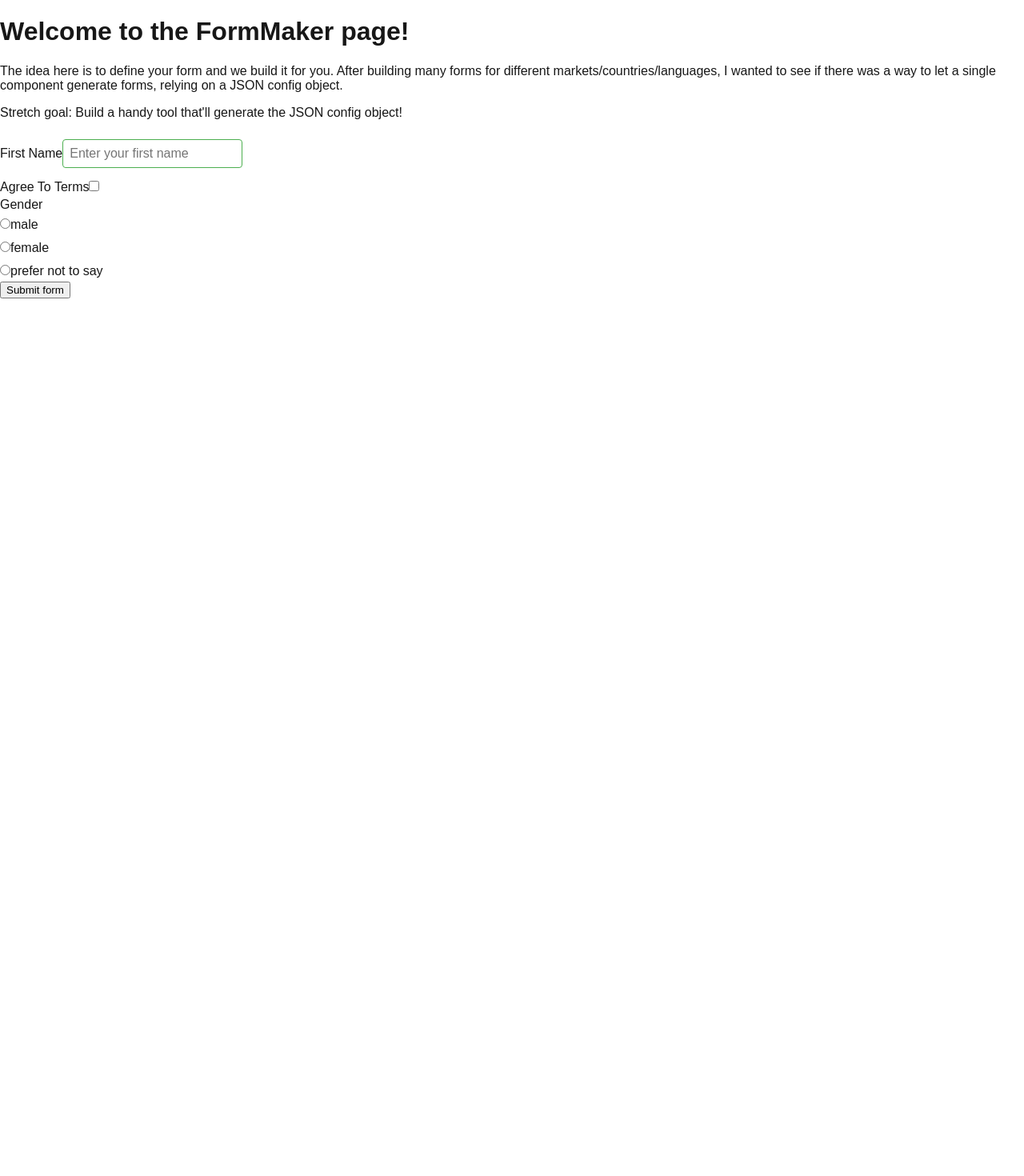
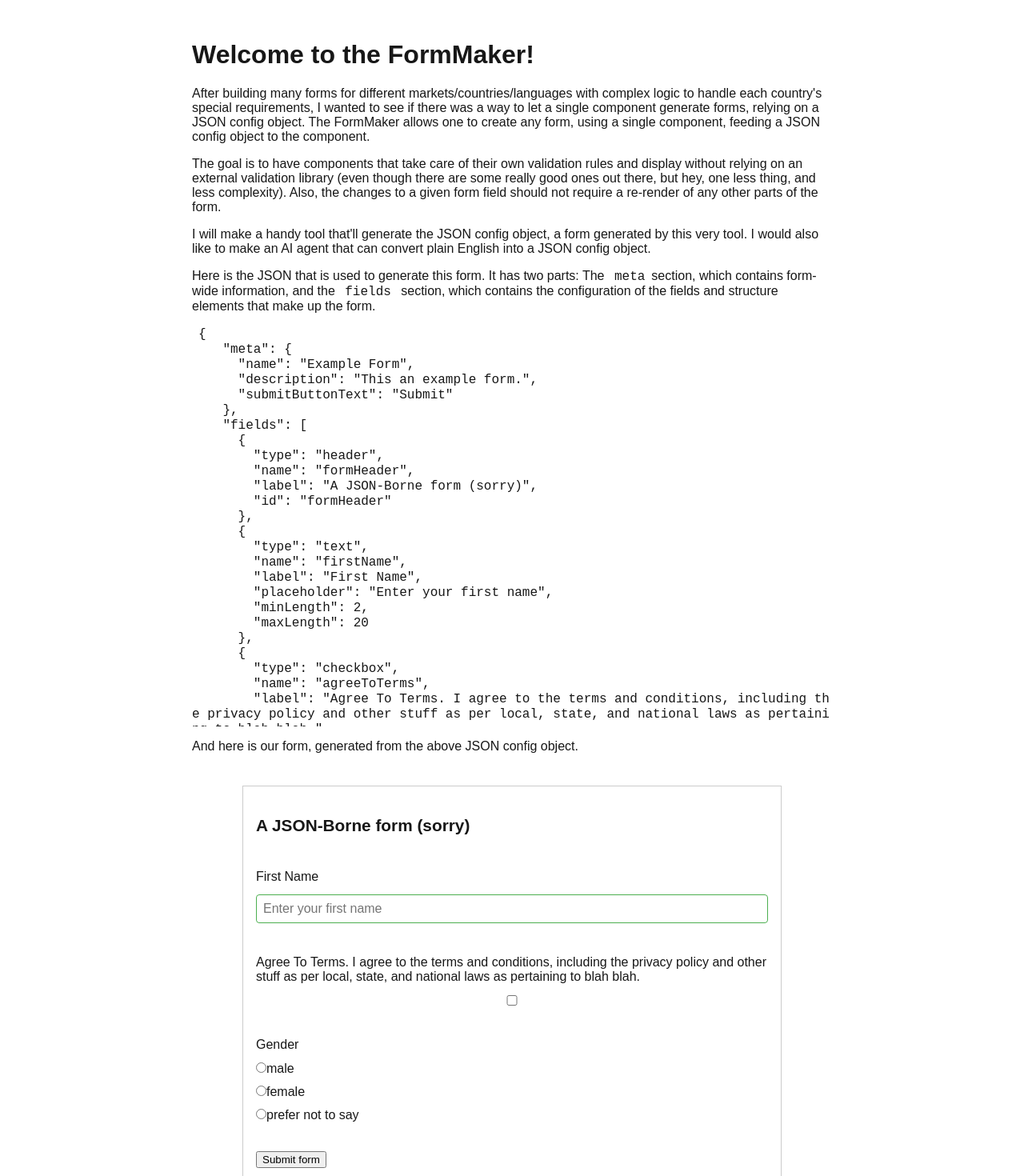
Before and after one commit to thohan/iguana, a Next.js app: page /form-maker in a window 1280 px wide. Shown: the top 1470 px of the page at 80% size. Before the commit the page ends 800 px from the top, so only its background shows below. Built offline with nearby package versions, Linux system fonts and the light colour scheme.

Commit message:
Enhance form functionality: add header support. Introduce test configuration for example forms and update styles for better layout. Got radio button state working. Submitted form values display below the form.

```diff
--- a/app/form-maker/form-field.tsx
+++ b/app/form-maker/form-field.tsx
@@ -1,6 +1,11 @@
 import React from "react";
 import { FormFieldObject } from "./form-maker-models";
 
+// TODO: Move markup to external file for react, that can be swapped out for,
+// say, react that implements radix-ui, or angular, or vue, or whatever.
+// This is completely customizable. Use your own markup and/or tweak this as needed.
+// ALSO TODO: Implement behaviors for "eagerErrorDisplay" flag or switch that will determine
+// how in-your-face we want to be with error messages and validation.
 export default function FormField({
   fieldObject,
   fieldValue,
@@ -17,6 +22,13 @@ export default function FormField({
   let field: React.ReactNode;
 
   switch (fieldObject.type) {
+    case "header":
+      field = (
+        <h2 className="form-header" key={fieldObject.id}>
+          {fieldObject.label || fieldObject.name}
+        </h2>
+      );
+      break;
     case "checkbox":
     case "cb":
       field = (
@@ -25,10 +37,10 @@ export default function FormField({
           checked={fieldChecked}
           onChange={onChange}
           name={fieldObject.name}
-          id={fieldObject.id}
+          id={fieldObject.id || fieldObject.name}
           key={fieldObject.id}
           data-test={fieldObject.dataTest}
-          className="form-field"
+          className="form-field checkbox"
         />
       );
       break;
@@ -41,14 +53,17 @@ export default function FormField({
               <input
                 type="radio"
                 name={fieldObject.name}
-                id={option.label}
-                key={option.label}
-                data-test={`${fieldObject.dataTest}-${option.value}`}
+                id={`${fieldObject.id}-${option.value}`}
+                //key={option.label}
+                data-test={
+                  fieldObject.dataTest ? `${fieldObject.dataTest}-${option.value}` : null
+                }
                 className="form-field"
-                checked={option.checked} // Assuming options have a value property
+                value={option.value}
+                checked={fieldValue === option.value}
                 onChange={onChange}
               />
-              <label htmlFor={option.label}>{option.label}</label>
+              <label htmlFor={`${fieldObject.id}-${option.id}`}>{option.label}</label>
             </div>
           ))}
         </div>
@@ -60,7 +75,7 @@ export default function FormField({
       field = (
         <select
           name={fieldObject.name}
-          id={fieldObject.id}
+          id={fieldObject.id || fieldObject.name}
           data-test={fieldObject.dataTest}
           className="form-field"
           onChange={onChange}
@@ -74,12 +89,12 @@ export default function FormField({
       field = (
         <textarea
           name={fieldObject.name}
-          id={fieldObject.id}
+          id={fieldObject.id || fieldObject.name}
           data-test={fieldObject.dataTest}
           placeholder={fieldObject.placeholder}
           className="form-field"
-          required={fieldObject.required}
-          disabled={fieldObject.disabled}
+          required={fieldObject.required || true}
+          disabled={fieldObject.disabled || false}
           minLength={fieldObject.minLength}
           maxLength={fieldObject.maxLength}
           onChange={onChange}
@@ -93,26 +108,33 @@ export default function FormField({
           value={fieldValue}
           onChange={onChange}
           name={fieldObject.name}
-          id={fieldObject.id}
+          id={fieldObject.id || fieldObject.name}
           key={fieldObject.id}
           data-test={fieldObject.dataTest}
           placeholder={fieldObject.placeholder}
           className={isValid ? "form-field valid" : "form-field invalid"}
-          required={fieldObject.required}
-          disabled={fieldObject.disabled}
+          required={fieldObject.required || true}
+          disabled={fieldObject.disabled || false}
           minLength={fieldObject.minLength}
           maxLength={fieldObject.maxLength}
         />
       );
       break;
   }
+  // Wrap each field in a label that needs a label, rather than below?
+  return (
+    <div className="form-field-wrapper">
+      {fieldObject.type !== "header" ? (
+        <>
 
-  return (
-    <div>
-      <label htmlFor={fieldObject.id || fieldObject.name}>
-        {fieldObject.label || fieldObject.name}
-      </label>
-      {field}
+          <label htmlFor={fieldObject.id || fieldObject.name}>
+            {fieldObject.label || fieldObject.name}
+          </label>
+          {field}
+        </>
+      ) : (
+        field
+      )}
     </div>
   );
 }
--- a/app/form-maker/form-maker.tsx
+++ b/app/form-maker/form-maker.tsx
@@ -1,6 +1,7 @@
 "use client";
 import React, { useState } from "react";
 import FormField from "./form-field";
+import { testConfigFile } from "./test-config-file";
 import { FormMetaObject, FormFieldObject, FormConfigObject } from "./form-maker-models";
 
 // Move to utility file?
@@ -32,9 +33,10 @@ function parseFormConfig(config: string): FormConfigObject {
           field.regex,
           field.dataTest,
           field.options
-            ? field.options.map((option: { label?: string; value: string; checked: boolean }) => ({
+            ? field.options.map((option: { label?: string; value: string; id: string; checked: boolean; }) => ({
               label: option.label,
               value: option.value,
+              id: option.id,
               checked: option.checked || false,
             }))
             : []
@@ -51,64 +53,25 @@ function parseFormConfig(config: string): FormConfigObject {
   }
 }
 
-// Move to utility file?
 function getDefaultFormConfig(): string {
-  return `{
-    "meta": {
-      "name": "Default Form",
-      "description": "This is a default form configuration.",
-      "version": "1.0.0",
-      "eagerErrorDisplay": false,
-      "submitButtonText": "Submit"
-    },
-    "fields": [
-      {
-        "type": "text",
-        "name": "firstName",
-        "id": "firstName",
-        "label": "First Name",
-        "placeholder": "Enter your first name",
-        "required": true,
-        "disabled": false,
-        "minLength": 2,
-        "maxLength": 20,
-        "regex": "",
-        "dataTest": "first-name-textbox"
-      },
-      {
-        "type": "checkbox",
-        "name": "agreeToTerms",
-        "id": "agreeToTerms",
-        "label": "Agree To Terms",
-        "placeholder": "Enter your first name",
-        "disabled": false,
-        "dataTest": "agree-to-terms-checkbox"
-      },
-      {
-        "type": "radio",
-        "name": "gender",
-        "id": "gender",
-        "label": "Gender",
-        "disabled": false,
-        "dataTest": "gender-radio",
-        "options": [{
-          "label": "male", "value": "male"
-        },{
-          "label":"female", "value": "female"
-        },{
-          "label": "prefer not to say", "value": "prefer-not-to-say"
-        }]
-      }
-    ]
-  }`;
+  return testConfigFile.config;
 }
 
+type FormMakerProps = {
+  config: string;
+  setFormOutputAction: React.Dispatch<React.SetStateAction<string | undefined>>;
+};
+
 // Might make more sense to pass in the config info some other way than as a prop.
-export default function FormMaker({ config }: { config: string }) {
+export default function FormMaker({
+  config,
+  setFormOutputAction
+}: FormMakerProps
+) {
   const [isValid, setIsValid] = useState(true);
 
   function onValueChanged(
-    event: React.ChangeEvent<HTMLInputElement | HTMLSelectElement | HTMLTextAreaElement>
+    event: React.ChangeEvent<HTMLInputElement | HTMLSelectElement | HTMLTextAreaElement | any>
   ) {
     if (event.target.checkValidity()) {
       setIsValid(true);
@@ -117,7 +80,7 @@ export default function FormMaker({ config }: { config: string }) {
       setIsValid(false);
     }
 
-    updateFormState(event.target.name, event.target.type, event.target.value, (event.target as HTMLInputElement).checked);
+    updateFormState(event.target.name, event.target.type, event.target.value, event.target.checked);
   }
 
   function updateFormState(
@@ -130,15 +93,21 @@ export default function FormMaker({ config }: { config: string }) {
       (
         prevState: {
           fieldName: string;
+          fieldType: string;
           fieldValue: string | number | readonly string[] | undefined;
           fieldChecked?: boolean;
         }[]
       ) => {
         const updatedState = prevState.map((field) => {
           if (field.fieldName === name) {
-            if (type === "checkbox" || type === "radio") {
+            if (type === "checkbox") {
               return { ...field, fieldChecked: checked || false };
             }
+
+            if (type === "radio") {
+              return { ...field, fieldValue: value, fieldChecked: checked || false };
+            }
+
             return { ...field, fieldValue: value };
           }
           return field;
@@ -152,34 +121,41 @@ export default function FormMaker({ config }: { config: string }) {
     event.preventDefault();
     // Handle form submission logic here
     console.log("Form submitted with state:", formState);
+    setFormOutputAction(JSON.stringify(formState, null, 2));
   }
 
   // Our JSON is now an object we can work with.
   const configObject: FormConfigObject = parseFormConfig(getDefaultFormConfig());
   const formFieldNames: {
     fieldName: string;
+    fieldType: string;
     fieldValue: string | number | readonly string[] | undefined;
     fieldChecked?: boolean; // For checkbox and radio fields
   }[] = [];
 
   // Build state objects/form context
   configObject.fields.map((field) => {
+    if (field.type !== "header") {
       formFieldNames.push({
         fieldName: field.name,
+        fieldType: field.type,
         fieldValue: field.value || "",
         fieldChecked: field.value === "on" || false,
       });
+    }
   });
 
   const [formState, setFormState] = useState<
     {
       fieldName: string;
+      fieldType: string;
       fieldValue: string | number | readonly string[] | undefined;
       fieldChecked?: boolean; // For checkbox and radio fields
     }[]
   >(formFieldNames);
 
   const form = (
+    <div className="form-wrapper">
       <form method="post" onSubmit={handleSubmit}>
         {configObject.fields.map((field) => (
           <FormField
@@ -193,6 +169,7 @@ export default function FormMaker({ config }: { config: string }) {
         ))}
         <button type="submit">Submit form</button>
       </form>
+    </div>
   );
 
   return form;
--- a/app/form-maker/page.tsx
+++ b/app/form-maker/page.tsx
@@ -1,21 +1,55 @@
-import React from "react"
-import FormMaker from "./form-maker"
+"use client";
+import React from "react";
+import FormMaker from "./form-maker";
+import { testConfigFile } from "./test-config-file";
 
 export default function FormMakerPage() {
+  const [formOutput, setFormOutput] = React.useState<string | undefined>("");
+
   return (
-    <div className="font-sans rid rid-rows-[20px] min-h-screen p-8 pb-20 gap-2 sm:p-20">
-      <h1 className="">Welcome to the FormMaker page!</h1>
-      <p className="max-w-120">
-        The idea here is to define your form and we build it for you. After
-        building many forms for different markets/countries/languages, I wanted
-        to see if there was a way to let a single component generate forms,
-        relying on a JSON config object.
-      </p>
-      <p className="max-w-120">
-        Stretch goal: Build a handy tool that&apos;ll generate the JSON config
-        object!
-      </p>
-      <FormMaker config="" />
+    <div className="">
+      <div className="fluff-copy">
+        <h1 className="">Welcome to the FormMaker!</h1>
+        <p className="">
+          After building many forms for different markets/countries/languages
+          with complex logic to handle each country&apos;s special requirements, I wanted
+          to see if there was a way to let a single component generate forms, relying on a JSON config object.
+          The FormMaker allows one to create any form, using a single component, feeding a JSON config object
+          to the component.
+        </p>
+        <p>
+          The goal is to have components that take care of their own validation rules and display without
+          relying on an external validation library (even though there are some really good ones out there,
+          but hey, one less thing, and less complexity). Also, the changes to a given form field should not
+          require a re-render of any other parts of the form.
+        </p>
+        <p className="">
+          I will make a handy tool that&apos;ll generate the JSON config
+          object, a form generated by this very tool. I would also like to
+          make an AI agent that can convert plain English into a JSON config object.
+        </p>
+        <p>
+          Here is the JSON that is used to generate this form. It has two parts: The <code className="pre">meta</code>
+          section, which contains form-wide information, and the <code className="pre">fields</code> section, which contains
+          the configuration of the fields and structure elements that make up the form.
+        </p>
+        <p className="code-snippet">
+          <code className="pre">
+            {testConfigFile.config}
+          </code>
+        </p>
+        <p>
+          And here is our form, generated from the above JSON config object.
+        </p>
+        <FormMaker config="" setFormOutputAction={setFormOutput} />
+        <p>
+          Here is the submitted form data:
+        </p>
+        <code className="pre">
+          {formOutput || "No form output yet."}
+        </code>
+      </div>
+
     </div>
   )
 }
--- /dev/null
+++ b/app/form-maker/test-config-file.ts
@@ -0,0 +1,43 @@
+export class testConfigFile {
+    static config = `{
+    "meta": {
+      "name": "Example Form",
+      "description": "This an example form.",
+      "submitButtonText": "Submit"
+    },
+    "fields": [
+      {
+        "type": "header",
+        "name": "formHeader",
+        "label": "A JSON-Borne form (sorry)",
+        "id": "formHeader"
+      },
+      {
+        "type": "text",
+        "name": "firstName",
+        "label": "First Name",
+        "placeholder": "Enter your first name",
+        "minLength": 2,
+        "maxLength": 20
+      },
+      {
+        "type": "checkbox",
+        "name": "agreeToTerms",
+        "label": "Agree To Terms. I agree to the terms and conditions, including the privacy policy and other stuff as per local, state, and national laws as pertaining to blah blah."
+      },
+      {
+        "type": "radio",
+        "name": "gender",
+        "id": "gender",
+        "label": "Gender",
+        "options": [{
+          "label": "male", "value": "male", "id": "male"
+        },{
+          "label":"female", "value": "female", "id": "female"
+        },{
+          "label": "prefer not to say", "value": "prefer-not-to-say", "id": "prefer-not-to-say"
+        }]
+      }
+    ]
+  }`;
+}
--- a/app/globals.css
+++ b/app/globals.css
@@ -5,7 +5,7 @@
 
 @media (prefers-color-scheme: dark) {
   :root {
-    --background: #0a0a0a;
+    --background: #282828;
     --foreground: #ededed;
   }
 }
@@ -41,6 +41,18 @@ body {
   border-color: red;
   border-width: 2px;
   font-weight: bold;
+}
+
+.form-field-wrapper {
+  display: flex;
+  flex-direction: column;
+  gap: 0.25em;
+  margin-bottom: 2rem;
+}
+
+.form-field-wrapper label {
+  font-weight: 500;
+  margin-bottom: 0.1em;
 }
 
 .home-container {
@@ -132,3 +144,50 @@ body {
   text-decoration: none;
   color: inherit;
 }
+
+.form-wrapper {
+  width: 640px;
+  margin: 40px auto;
+  display: flex;
+  flex-direction: column;
+  align-items: center;
+  padding: 1rem;
+  border: 1px solid #ccc;
+}
+
+.checkbox {
+  display: flex;
+  align-items: center;
+  justify-content: flex-start;
+  gap: 0.5rem;
+  margin-top: 0.5rem;
+}
+
+.form-header {
+  font-size: 1.3em;
+  font-weight: bold;
+  margin: 1em 0 0.5em 0;
+  color: var(--foreground);
+  text-align: left;
+}
+
+code {
+  font-family: 'Courier New', Courier, monospace;
+  padding: 0.25em 0.5em;
+  border-radius: 4px;
+}
+
+.pre {
+  white-space: pre-wrap;
+  word-break: break-all;
+}
+
+.code-snippet {
+  max-height: 500px;
+  overflow-y: auto;
+}
+
+.fluff-copy {
+  max-width: 50rem;
+  margin: 50px auto;
+}
```
Also changed, not shown: app/form-maker/form-maker-models.ts (+4 -4 lines), app/page.tsx (+3 -28 lines). Lines whose indentation alone changed are shown as unchanged.
